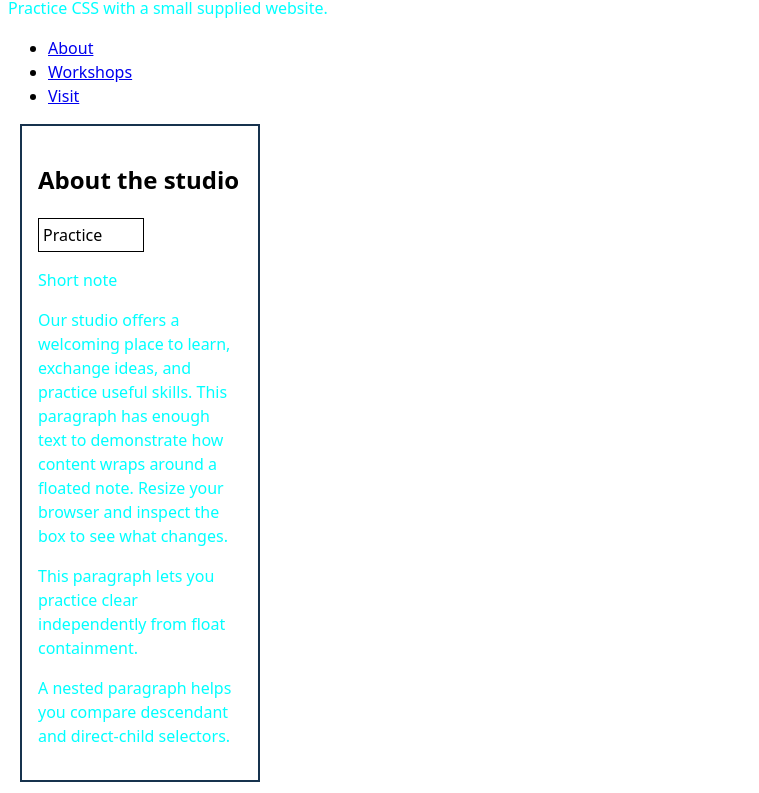
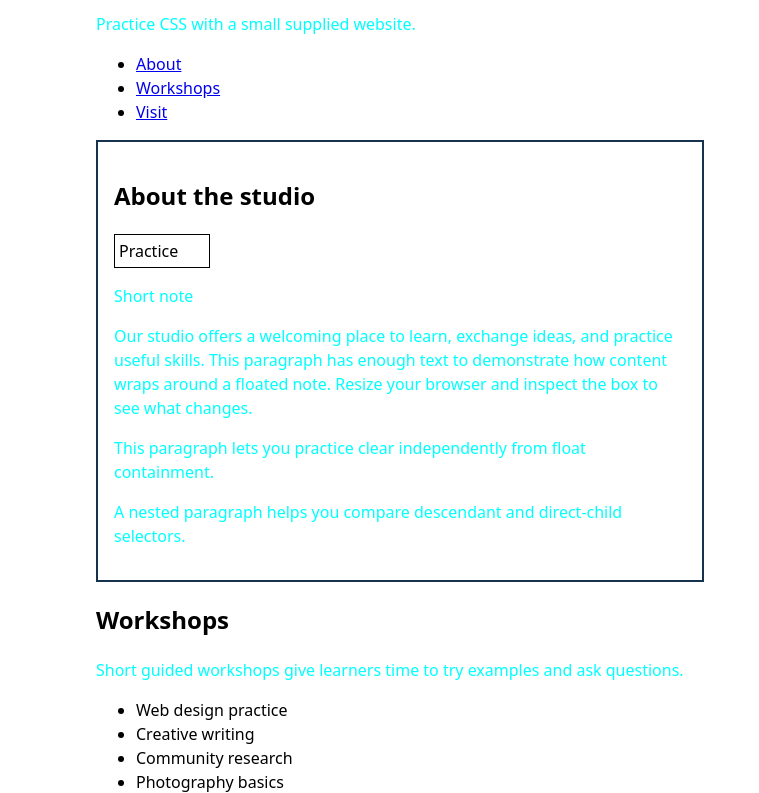
Before and after one commit to NootNova/COMP1B-Week2Lesson, a plain HTML site: page index.html in a window 1280 px wide. Shown: the part 127-920 px from the top of the page, without its empty margins (0-759 px from the left). Drawn offline with Linux system fonts and the light colour scheme.

Commit message:
added the reports of changing the veiw port after adding the extra css code from the lesson.

```diff
--- a/main.css
+++ b/main.css
@@ -41,6 +41,36 @@ p {
 
 }
 
+* {
+
+    box-sizing: border-box;
+
+}
+
+.page-wrapper {
+
+    max-width: 70rem;
+
+    margin-inline: auto;
+
+    padding: 1rem;
+
+}
+
+.article-card {
+
+    width: 100%;
+
+    max-width: 38rem;
+
+    padding: 1rem;
+
+    border: 2px solid #17324d;
+
+    margin: 0 0 1rem;
+
+}
+
 a:focus-visible {
 
     outline: 3px solid #9c3a00;
```
Also changed, not shown: 1 other file.
